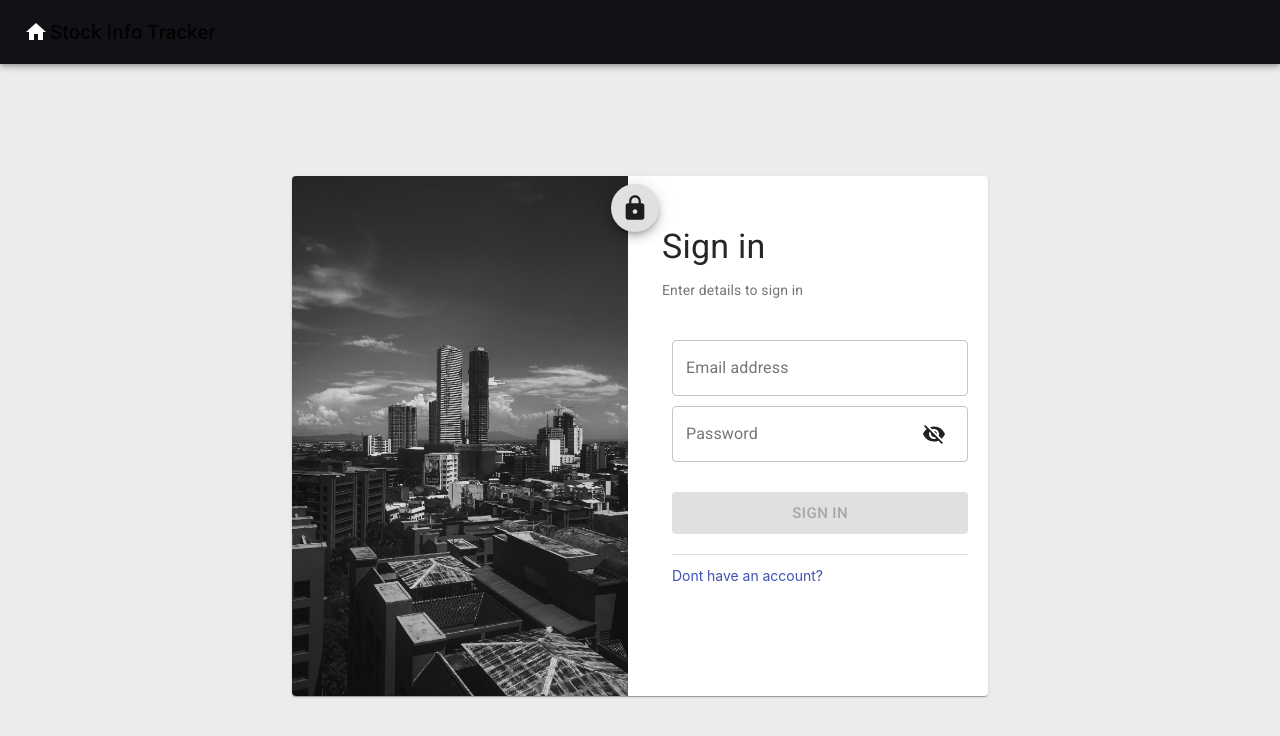
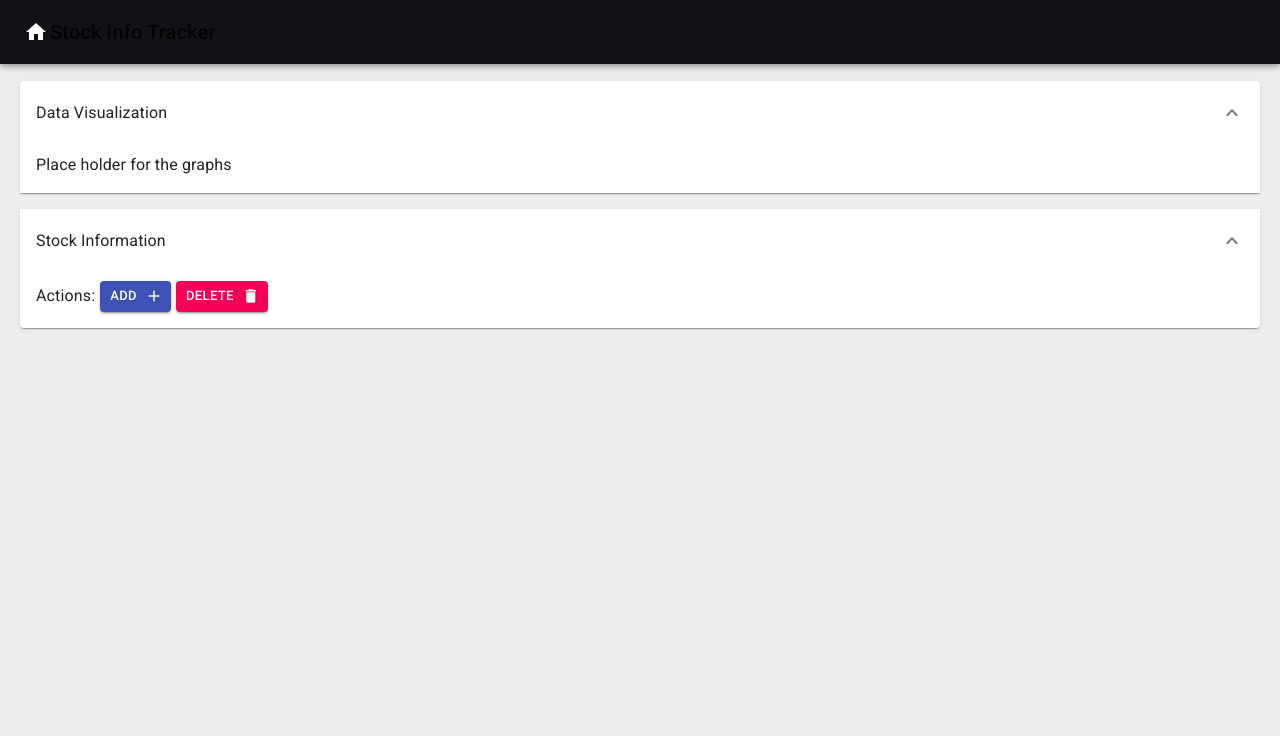
Before and after one commit to dheeraj0259/stock-info-tracker, a React (Create React App) app: page /stock-info-tracker/dashboard in a window 1280 px wide. Before the commit this address led to /stock-info-tracker/signin. Shown: the top 736 px of the page. Built offline with nearby package versions, Linux system fonts and the light colour scheme.

Commit message:
- started on dashboard

```diff
--- a/src/Pages/Home.jsx
+++ b/src/Pages/Home.jsx
@@ -1,15 +1,81 @@
 import React, { Component } from "react";
 import { connect } from "react-redux";
-import { Grid } from "@material-ui/core";
+import {
+  Grid,
+  ExpansionPanel,
+  ExpansionPanelSummary,
+  ExpansionPanelDetails,
+  Typography,
+  Button,
+  Zoom,
+  Icon
+} from "@material-ui/core";
+import ExpandMoreIcon from "@material-ui/icons/ExpandMore";
 
 class Home extends Component {
   componentDidMount() {
     const { history, userAccess } = this.props;
-    if (!userAccess) history.push("/stock-info-tracker/signin");
+    //  if (!userAccess) history.push("/stock-info-tracker/signin");
   }
 
   render() {
-    return <h1>Welcome to dashboard</h1>;
+    return (
+      <Grid container style={{ marginTop: 50 }}>
+        <Grid item md={12} style={{ padding: "0 20px 0 20px" }}>
+          <ExpansionPanel defaultExpanded>
+            <ExpansionPanelSummary
+              expandIcon={<ExpandMoreIcon />}
+              aria-controls="panel1a-content"
+              id="panel1a-header"
+            >
+              <Typography>Data Visualization</Typography>
+            </ExpansionPanelSummary>
+            <ExpansionPanelDetails>
+              <Typography>Place holder for the graphs</Typography>
+            </ExpansionPanelDetails>
+          </ExpansionPanel>
+          <ExpansionPanel defaultExpanded>
+            <ExpansionPanelSummary
+              expandIcon={<ExpandMoreIcon />}
+              aria-controls="panel2a-content"
+              id="panel2a-header"
+            >
+              <Typography>Stock Information</Typography>
+            </ExpansionPanelSummary>
+            <ExpansionPanelDetails>
+              <Typography>
+                Actions:
+                <Zoom
+                  in
+                  style={{
+                    transitionDelay: "200ms"
+                  }}
+                >
+                  <Button
+                    variant="contained"
+                    size="small"
+                    color="primary"
+                    endIcon={<Icon>add</Icon>}
+                    style={{ marginLeft: 5 }}
+                  >
+                    ADD
+                  </Button>
+                </Zoom>
+                <Button
+                  variant="contained"
+                  size="small"
+                  color="secondary"
+                  endIcon={<Icon>delete</Icon>}
+                  style={{ marginLeft: 5 }}
+                >
+                  DELETE
+                </Button>
+              </Typography>
+            </ExpansionPanelDetails>
+          </ExpansionPanel>
+        </Grid>
+      </Grid>
+    );
   }
 }
 
```
